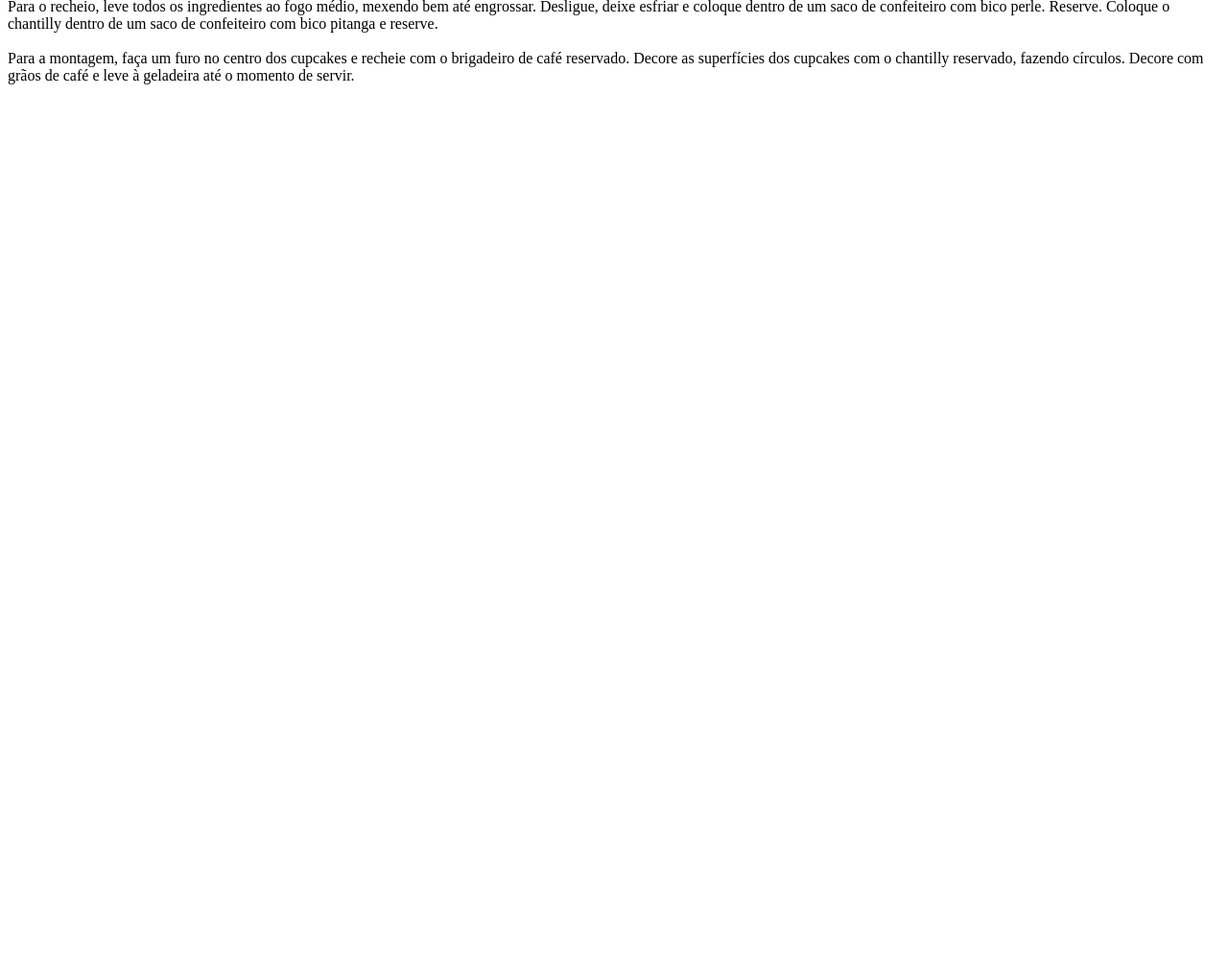
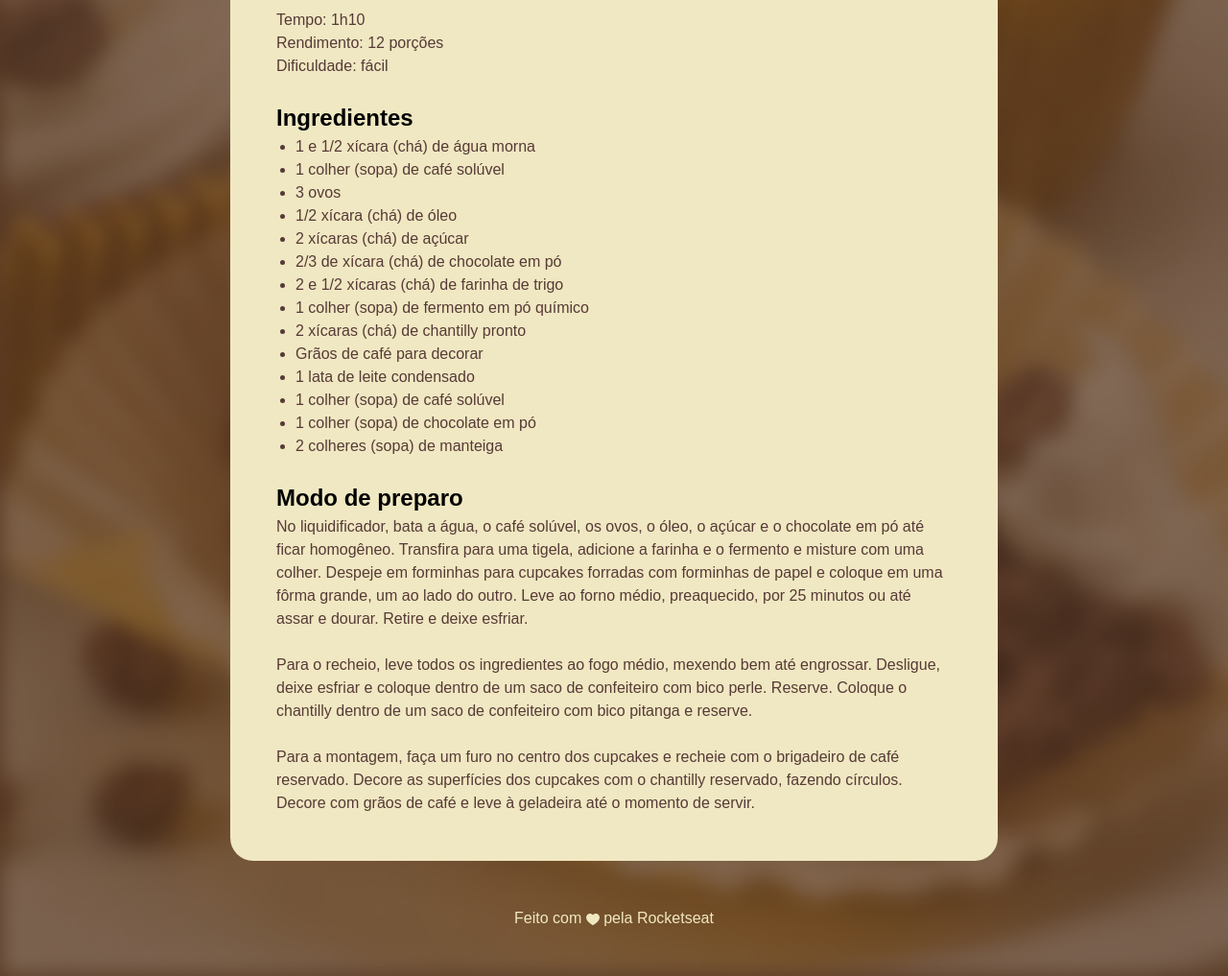
Before and after one commit to luizsobraldev/projeto-receita, a plain HTML site: page index.html in a window 1280 px wide. Shown: the part 614-1631 px from the top of the page at 96% size. Before the commit the page ends 800 px from the top, so only its background shows below. Drawn offline with Linux system fonts and the light colour scheme; a web font is replaced by a local one.

Commit message:
projetinho de receita

```diff
--- a/index.html
+++ b/index.html
@@ -1,14 +1,18 @@
 <!DOCTYPE html>
 <html lang="pt-br">
 <head>
+  <link rel="preconnect" href="https://fonts.googleapis.com">
+  <link rel="preconnect" href="https://fonts.gstatic.com" crossorigin>
   <meta charset="UTF-8">
   <meta name="viewport" content="width=device-width, initial-scale=1.0">
   <title>Página de receita</title>
   <link rel="stylesheet" href="style.css">
+  <link href="https://fonts.googleapis.com/css2?family=Alice&display=swap" rel="stylesheet">
 </head>
 <body>
+
   <div id="page">
-
+    <img src="./img/main-image.jpg" alt="Imagem de um cupcake com graos de cafe e um chantilly">
     <main>
       <section id="about">
         <h1>Cupcake de café com chantilly</h1>
@@ -52,5 +56,11 @@
       </section>
     </main>
   </div>
+
+  <footer>
+    Feito com
+    <img src="./img/heart.svg" alt="coraçao">
+    pela Rocketseat
+  </footer>
 </body>
 </html>
--- a/style.css
+++ b/style.css
@@ -0,0 +1,76 @@
+*{
+  margin: 0;
+  padding: 0;
+  box-sizing: border-box;
+  font-family: 'Alice', sans-serif;
+  line-height: 150%;
+}
+
+:root{
+  --surface-color: #F0E8C2;
+  --text-color-primary: #291B1A;
+  --text-color-secondary: #573A37;
+  --bg-color: #573824;
+  --text-color-on-bg: #F0E8C2;
+}
+
+body{
+  background-image: url(./img/bg.jpg);
+  background-size: cover;
+}
+
+#page{
+  width: 800px;
+  padding: 24px;
+  background-color: var(--surface-color);
+  border-radius: 24px;
+  margin: 48px auto;
+}
+
+#page img{
+  border-radius: 16px;
+}
+
+main{
+  padding: 24px;
+}
+
+main p + p{ /* pegue um p que tem um p anterior a ele*/
+  margin-top: 12px;
+}
+
+section + section{
+  margin-top: 24px;
+}
+
+#about h1{
+  font-size: 40px;
+  line-height: 140%;
+  color: var(--text-color-primary);
+  margin-bottom: 4px;
+}
+
+#about h2{
+  font-size: 24px;
+  color: var(--text-color-primary);
+  margin-bottom: 4px;
+}
+
+#ingredients ul{
+  padding-left: 20px;
+}
+
+p, li{
+  color: var(--text-color-secondary);
+}
+
+footer{
+  margin-top: 28px;
+  margin-bottom: 48px;
+  color: var(--text-color-on-bg);
+  text-align: center;
+}
+
+footer img{
+  vertical-align:middle;
+}
```
Also changed, not shown: img/bg.jpg (added), img/heart.svg (added), img/main-image.jpg (added).
